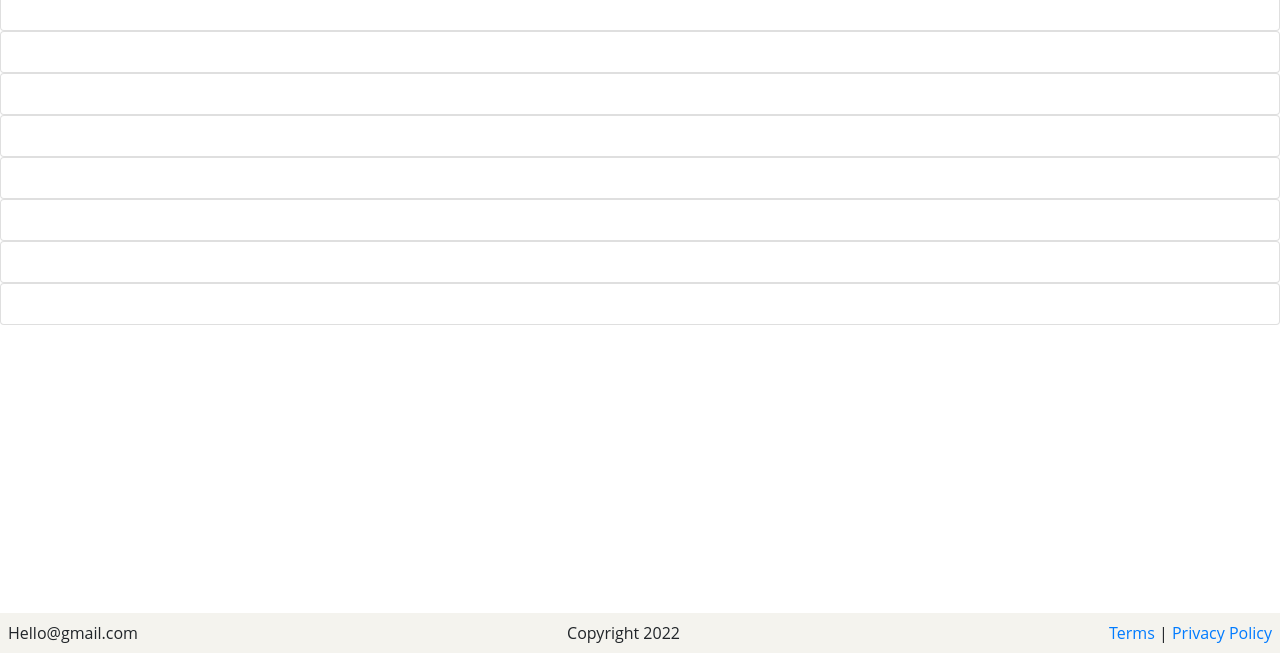
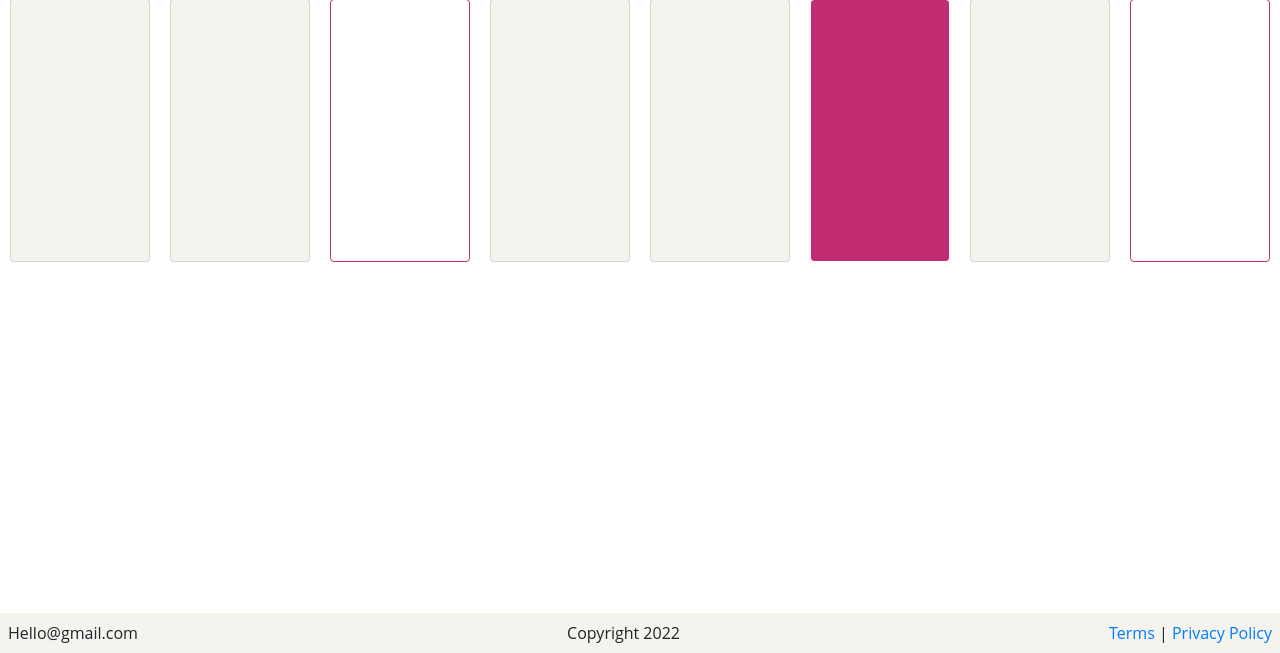
Before and after one commit to Cookkie92/bootstraptest, a plain HTML site: page index.html in a window 1280 px wide. Shown: the part 147-800 px from the top of the page. Drawn offline with nearby package versions, Linux system fonts and the light colour scheme; a web font is replaced by a local one.

Commit message:
update scss

```diff
--- a/index.html
+++ b/index.html
@@ -44,9 +44,7 @@
         <div class="collapse navbar-collapse" id="navbarSupportedContent">
           <ul class="navbar-nav ml-auto">
             <li class="nav-item active">
-              <a class="nav-link" href="index.html"
-                >Home <span class="sr-only">(current)</span></a
-              >
+              <a class="nav-link" href="index.html">Home </a>
             </li>
             <li class="nav-item">
               <a class="nav-link" href="about.html">About</a>
@@ -57,32 +55,15 @@
       <div class="text-center">
         <h1 class="home">Heading</h1>
       </div>
-
-      <div class="card-groups">
-        <div class="card">
-          <div class="card-body"></div>
-        </div>
-        <div class="card">
-          <div class="card-body"></div>
-        </div>
-        <div class="card">
-          <div class="card-body"></div>
-        </div>
-        <div class="card">
-          <div class="card-body"></div>
-        </div>
-        <div class="card">
-          <div class="card-body"></div>
-        </div>
-        <div class="card">
-          <div class="card-body"></div>
-        </div>
-        <div class="card">
-          <div class="card-body"></div>
-        </div>
-        <div class="card">
-          <div class="card-body"></div>
-        </div>
+      <div class="card-container">
+        <div class="card"></div>
+        <div class="card"></div>
+        <div class="card pinkborder"></div>
+        <div class="card"></div>
+        <div class="card"></div>
+        <div class="card pinkbackground"></div>
+        <div class="card"></div>
+        <div class="card pinkborder"></div>
       </div>
     </div>
     <footer>
--- a/sass/partials/_base.scss
+++ b/sass/partials/_base.scss
@@ -18,6 +18,3 @@ footer {
 .wrapper {
   flex: 1 0 auto;
 }
-.col-md {
-  border: 1px red;
-}
--- /dev/null
+++ b/sass/partials/_cards.scss
@@ -0,0 +1,25 @@
+.card-container {
+  display: flex;
+  flex-direction: column;
+  align-items: center;
+
+  @media (min-width: 768px) {
+    flex-direction: row;
+    justify-content: space-between;
+  }
+}
+.card {
+  margin: 10px;
+  width: 264px;
+  height: 263px;
+  background-color: getColor(lightbeige);
+
+  &.pinkborder {
+    border-color: getColor(pinki);
+    background-color: white;
+  }
+  &.pinkbackground {
+    background-color: getColor(pinki);
+    border-color: white;
+  }
+}
--- a/sass/partials/_nav.scss
+++ b/sass/partials/_nav.scss
@@ -12,7 +12,11 @@ nav {
     font-size: 18px;
   }
 
-  a.active {
-    color: getColor(pinki);
+  //   .navbar-light .navbar-nav .active > .nav-link {
+  //     color: getColor(pinki);
+  //   }
+
+  .active {
+    color: green;
   }
 }
--- a/sass/style.scss
+++ b/sass/style.scss
@@ -1,3 +1,4 @@
 @import "partials/variables";
 @import "partials/base";
 @import "partials/nav";
+@import "partials/cards";
```
Also changed, not shown: css/base.css (deleted), css/style.css, sass/partials/_typography.scss (added), 2 other files.
